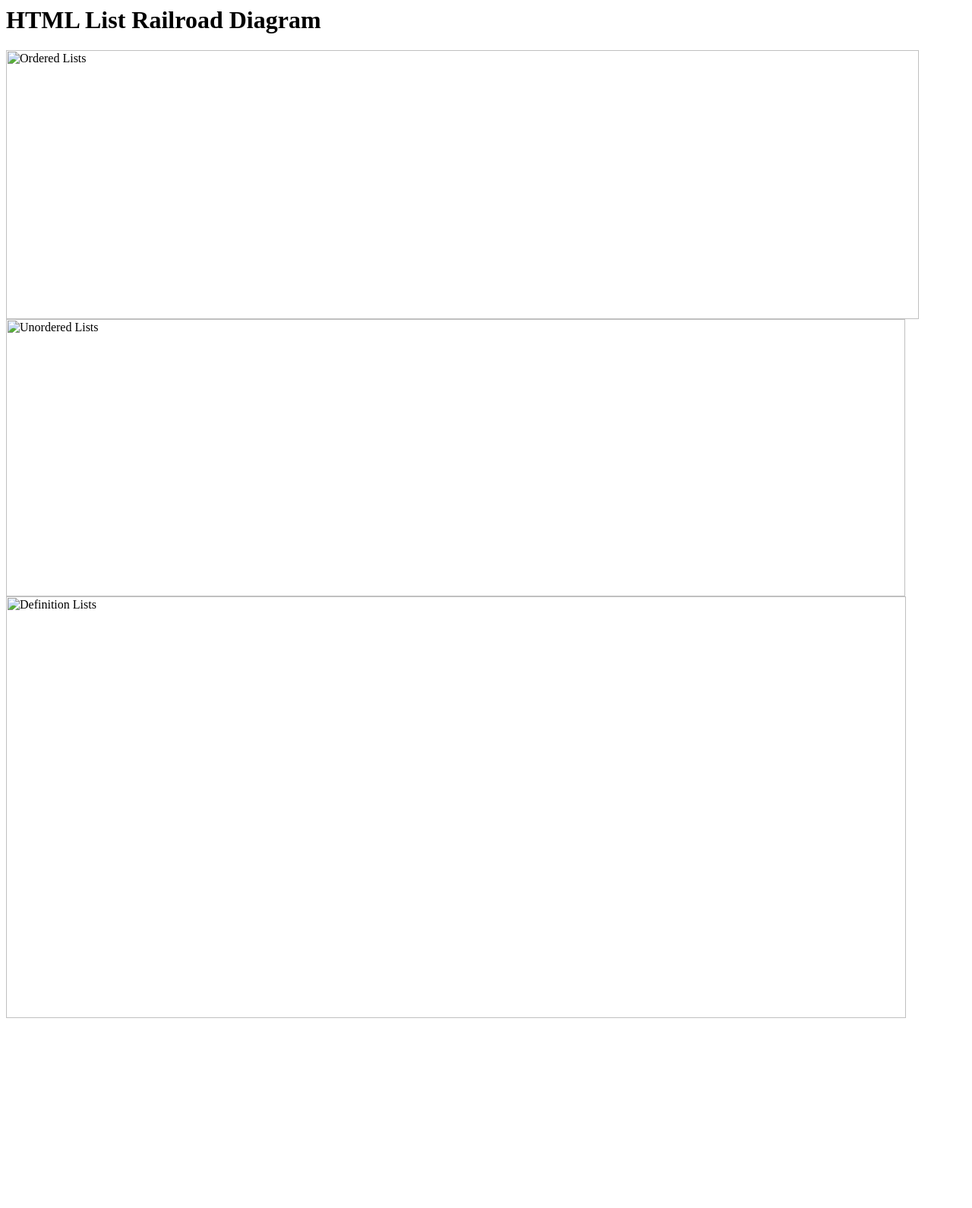
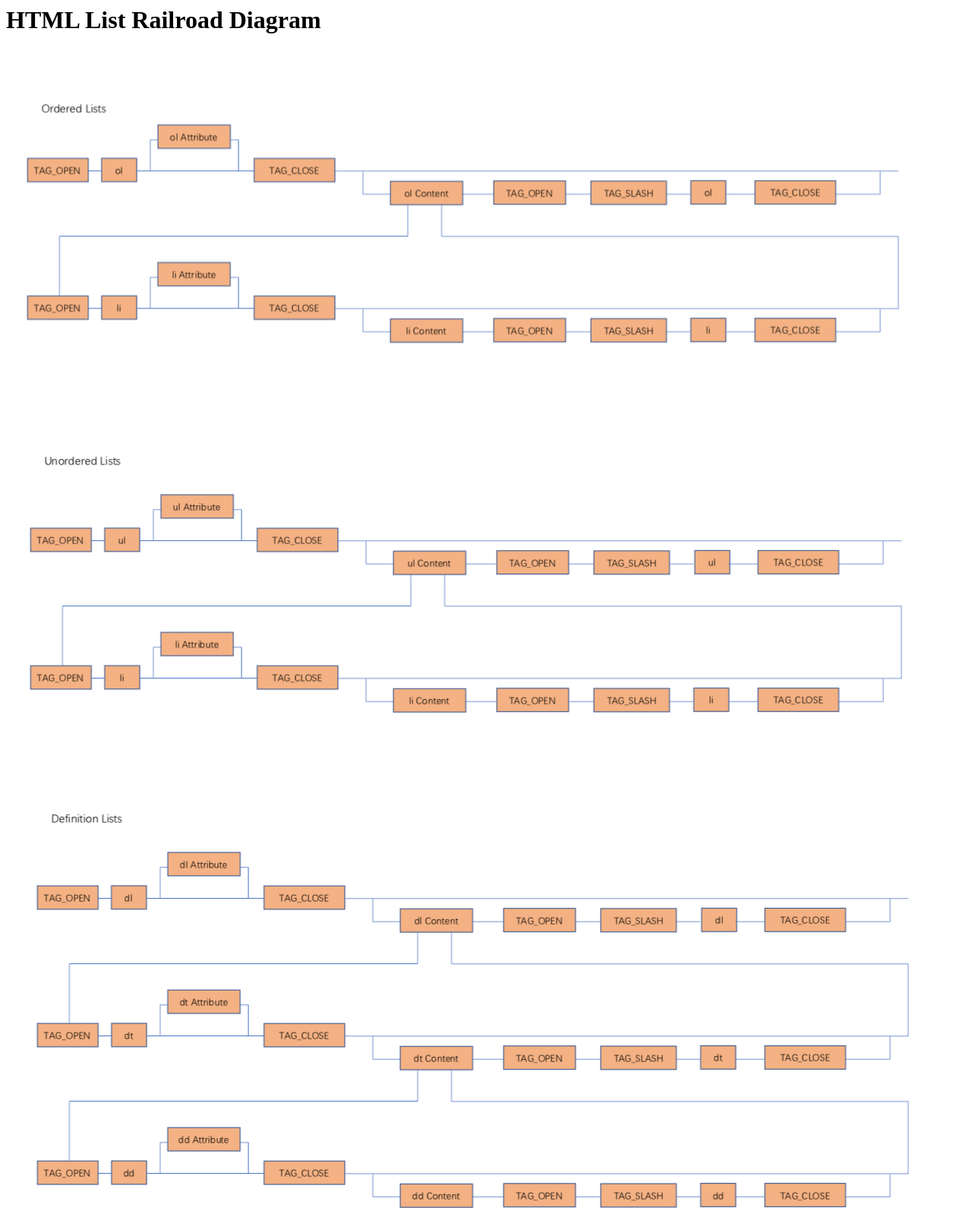
Before and after one commit to WynnieSun/CSC265-WynnieSun, a plain HTML site: page ListRailroadDiagram.html in a window 1280 px wide. Shown: the whole page at 76% size. Before the commit the page ends 1348 px from the top, so only its background shows below. Drawn offline with Linux system fonts and the light colour scheme.

Commit message:
Update ListRailroadDiagram.html

```diff
--- a/ListRailroadDiagram.html
+++ b/ListRailroadDiagram.html
@@ -1,8 +1,8 @@
 <html>
   <h1>HTML List Railroad Diagram</h1>
   <body>
-    <img src = "WechatIMG25.jpeg" alt = "Ordered Lists" width="1202" height="354"/>
-    <img src = "WechatIMG26.jpeg" alt = "Unordered Lists" width="1184" height="365"/>
-    <img src = "WechatIMG27.jpeg" alt = "Definition Lists" width="1185" height="555"/>
+    <img src = "ordered lists.png" alt = "Ordered Lists" width="1217" height="466"/>
+    <img src = "unordered lists.png" alt = "Unordered Lists" width="1243" height="488"/>
+    <img src = "definition lists.png" alt = "Definition Lists" width="1247" height="634"/>
   </body>
 </html>
```
